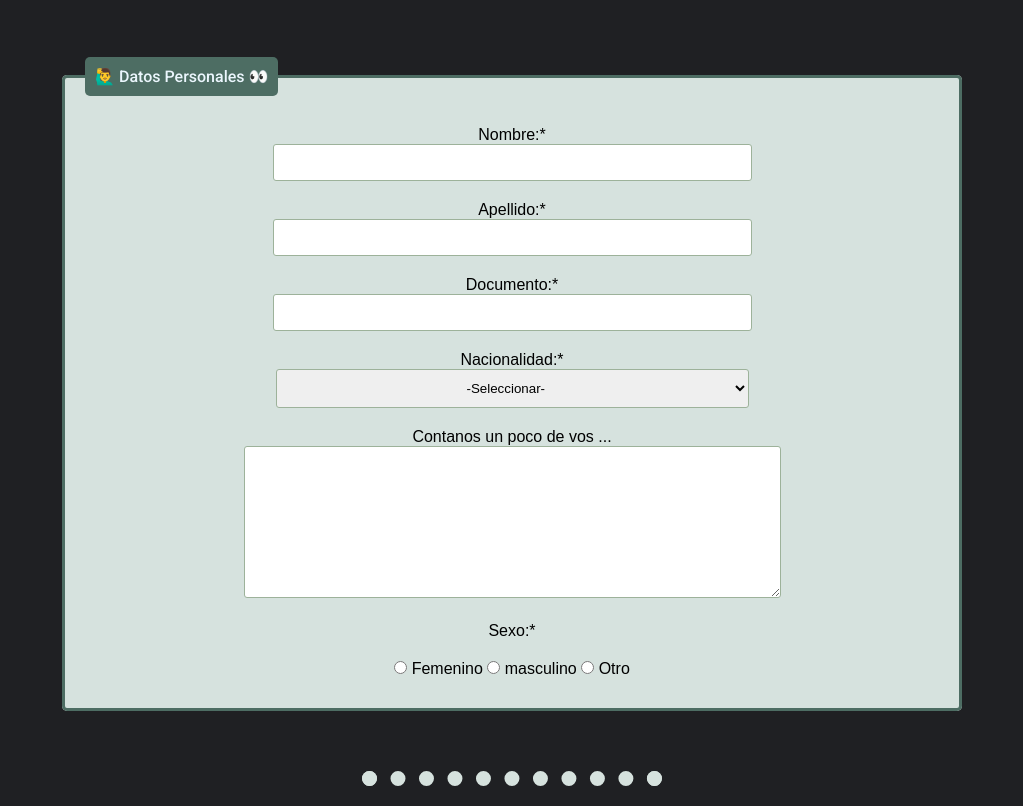
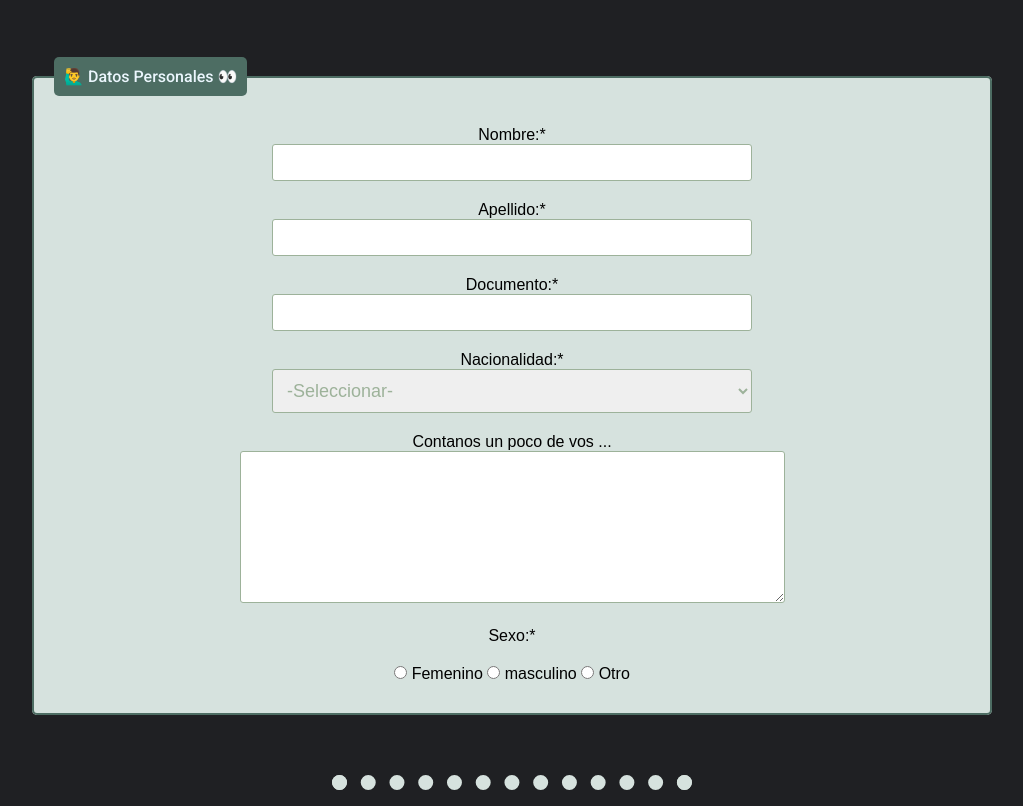
Before and after one commit to Paskal-Full-Stack/formularios, a plain HTML site: page index.html in a window 1280 px wide. Shown: the part 146-952 px from the top of the page, without its empty margins (128-1151 px from the left). Drawn offline with Linux system fonts and the light colour scheme.

Commit message:
Quinta Parte

```diff
--- a/css/estilos.css
+++ b/css/estilos.css
@@ -22,9 +22,9 @@ h1 {
     font-weight: 900;
     margin: 40px 26% 40px 26%;
     border: 20px #4d6d63 inset;
-    border-top:20px #4d6d63 outset;
-    border-left:30px rgba(255, 255, 255, 0) inset;
-    border-right:30px rgba(255, 255, 255, 0) inset;
+    border-top: 20px #4d6d63 outset;
+    border-left: 30px rgba(255, 255, 255, 0) inset;
+    border-right: 30px rgba(255, 255, 255, 0) inset;
 }
 
 legend {
@@ -38,13 +38,13 @@ legend {
 }
 
 fieldset {
-    width: 900px;
+    width: 60em;
     height: auto;
     padding: 20px;
     margin: 20px 0 20px 0;
     background-color: #d6e2de;
     text-align: center;
-    border: 3px solid #4d6d63;
+    border: 2px solid #4d6d63;
     border-radius: 5px;
 }
 
@@ -64,15 +64,41 @@ fieldset div {
 }
 
 input {
-    padding: 10px 150px;
+    padding: 10px;
     border: 1px solid #9db29a;
     border-radius: 3px;
 }
 
+.input {
+    width: 480px;
+}
+
+input:focus {
+    background-color: #4d6d63;
+}
+
+fieldset:focus-within {
+    background-color: #a6c1b9;
+}
+
+fieldset:focus-within>legend {
+    background-color: #2b3d37;
+}
+
+input::placeholder {
+    text-align: right;
+    color: #a6c1b9;
+    font-size: 18px;
+}
+
 select {
-    padding: 10px 186px;
+    width: 480px;
+    padding: 10px;
     border: 1px solid #9db29a;
     border-radius: 3px;
+    color: #9db29a;
+    font-weight: 500;
+    font-size: 18px;
 }
 
 textarea {
@@ -109,7 +135,7 @@ div input:hover {
 }
 
 ::placeholder {
-  text-align:center;
+    text-align: center;
 }
 
 .acepto p {
--- a/index.html
+++ b/index.html
@@ -11,32 +11,33 @@
     <link href="https://fonts.googleapis.com/css2?family=Poppins:wght@900&display=swap" rel="stylesheet">
     <link rel="preconnect" href="https://fonts.googleapis.com">
     <link rel="preconnect" href="https://fonts.gstatic.com" crossorigin>
-    <link href="https://fonts.googleapis.com/css2?family=Poppins:wght@900&family=Roboto:wght@500&display=swap"rel="stylesheet">
+    <link href="https://fonts.googleapis.com/css2?family=Poppins:wght@900&family=Roboto:wght@500&display=swap"
+        rel="stylesheet">
     <title>Afiliación</title>
 </head>
 
 <body>
     <h1>Vení al Gym!💪🏼</h1>
     <main>
-        <form action="">
+        <form>
             <fieldset>
                 <legend>🙋‍♂️ Datos Personales 👀</legend>
                 <p>
                     <label for="nombre">Nombre:*</label><br>
-                    <input type="text" id="nombre" required>
+                    <input class="input" type="text" id="nombre" required>
                 </p>
                 <p>
                     <label for="apellido">Apellido:*</label><br>
-                    <input type="text" id="apellido" required>
+                    <input class="input" type="text" id="apellido" required>
                 </p>
                 <p>
                     <label for="documento">Documento:*</label><br>
-                    <input type="number" id="documento" required>
+                    <input class="input" type="number" id="documento" required>
                 </p>
                 <p>
                     <label for="nacionalidad">Nacionalidad:*</label><br>
                     <select name="nacionalidad" id="nacionalidad" required>
-                        <option class="select" value="seleccionar">-Seleccionar-</option>
+                        <option class="select" value="">-Seleccionar-</option>
                         <option value="argentina">Argentina</option>
                         <option value="brasileña">Brasileña</option>
                         <option value="uruguaya">Uruguaya</option>
@@ -45,19 +46,19 @@
                 </p>
                 <p>
                     <label for="contanos">Contanos un poco de vos ...</label><br>
-                    <textarea name="contanos" id="contanos" cols="65" rows="10"></textarea>
+                    <textarea name="contanos" id="contanos" cols="66" rows="10"></textarea>
                 </p>
                 <p>
-                    <label for="sexo">Sexo:*</label>
+                    Sexo:*
                 </p>
                 <p>
-                    <input type="radio" id="femenino">
+                    <input name="opcion" type="radio" id="femenino">
                     <label for="femenino"> Femenino</label>
 
-                    <input type="radio" id="masculino">
+                    <input name="opcion" type="radio" id="masculino">
                     <label for="masculino"> masculino</label>
 
-                    <input type="radio" id="otro">
+                    <input name="opcion" type="radio" id="otro">
                     <label for="otro"> Otro</label>
                 </p>
             </fieldset>
@@ -66,11 +67,11 @@
                 <legend>📱 Datos de Contacto 📧</legend>
                 <p>
                     <label for="telefono">Teléfono:</label><br>
-                    <input type="tel" id="telefono" class="que" placeholder="Código de área y número">
+                    <input class="input" type="tel" id="telefono" class="que" placeholder="Código de área y número">
                 </p>
                 <p>
                     <label for="direccion">Dirección de correo electrónico:*</label><br>
-                    <input type="email" id="direccion" placeholder="Ej: mail@gmail.com" required>
+                    <input class="input" type="email" id="direccion" placeholder="Ej: mail@gmail.com" required>
                 </p>
             </fieldset>
             <hr>
```
